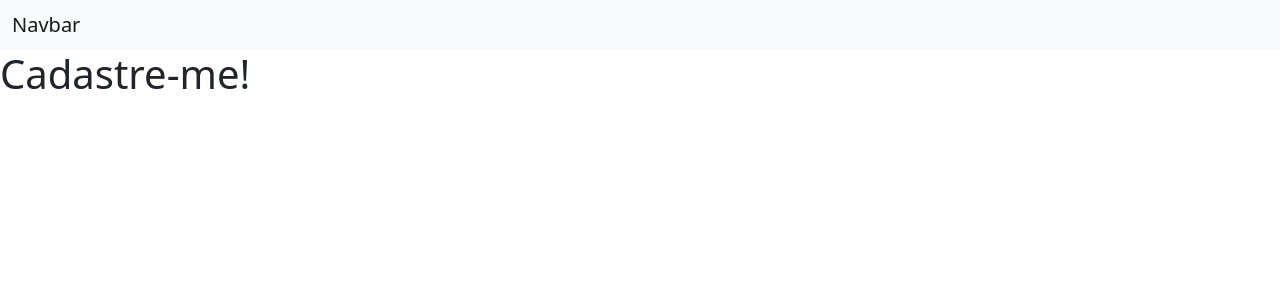
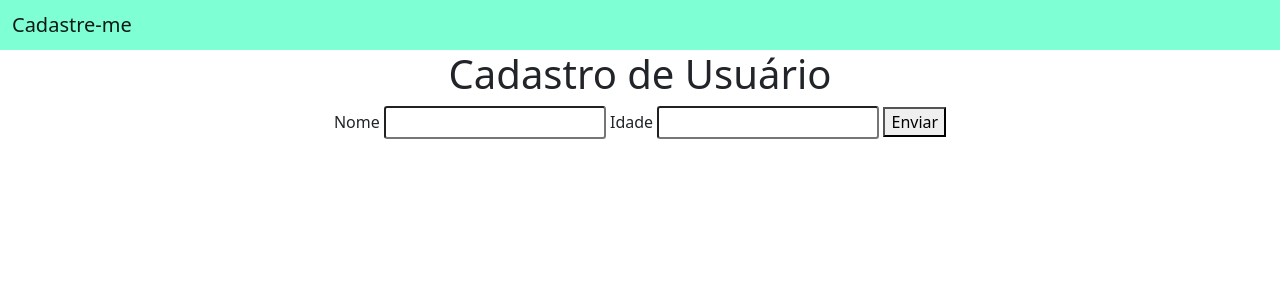
Before and after one commit to PhMachado-ctrl/cadastro-em-django, a Django app: page / in a window 1280 px wide. Shown: the top 300 px of the page. Run offline with Django 4.2, Linux system fonts and the light colour scheme.

Commit message:
formulário

```diff
--- a/projeto_cad_usuarios/cad_users/templates/usuarios/home.html
+++ b/projeto_cad_usuarios/cad_users/templates/usuarios/home.html
@@ -12,12 +12,21 @@
   </head>
   <body>
     <!-- As a heading -->
-    <nav class="navbar navbar-light bg-light">
+    <nav style="background-color: aquamarine !important;" class="navbar navbar-light bg-light">
       <div class="container-fluid">
-        <span class="navbar-brand mb-0 h1">Navbar</span>
+        <span class="navbar-brand mb-0 h1">Cadastre-me</span>
       </div>
     </nav>
-    <h1>Cadastre-me!</h1>
+    <!--Action é para onde os dados serão levados-->
+    <form action="{% url 'listagm_usuarios' %}">
+      <div style="text-align: center;" class="container">
+        <h1> Cadastro de Usuário </h1>
+        Nome <input class="form-control-sm" type="text">
+        Idade <input class="form-control-sm" type="text">
+        <Button>Enviar</Button>
+      </div>
+    </form>
+
 
     <!-- Optional JavaScript; choose one of the two! -->
 
```
